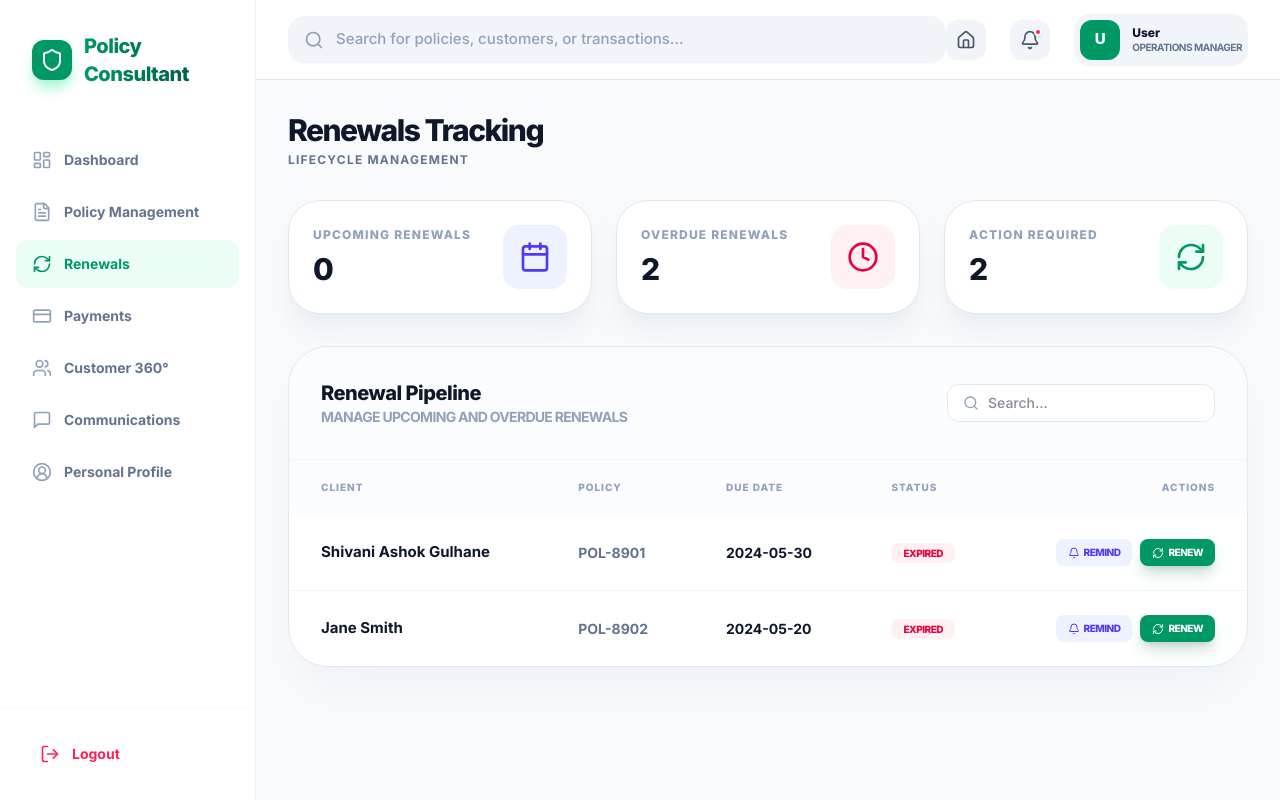
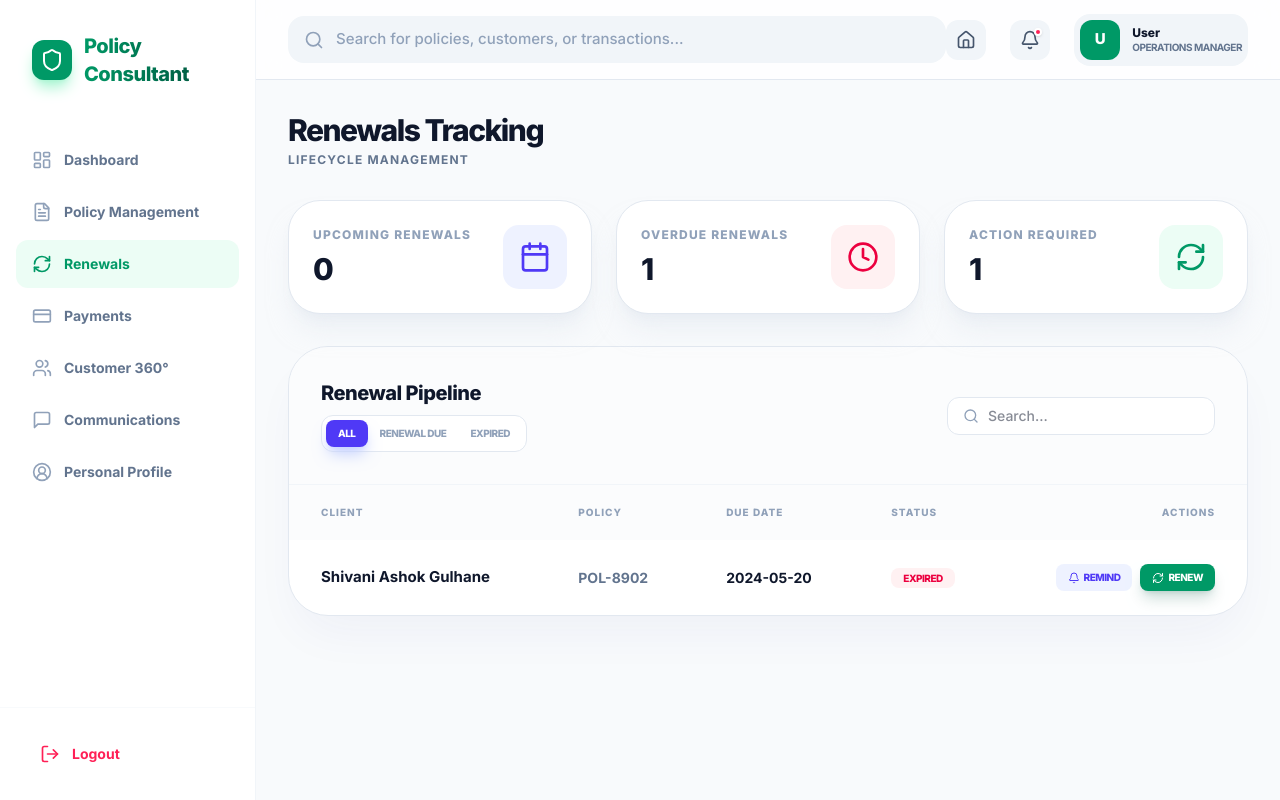
Before and after one commit to Gulhane-Shivani/policy_consultant, a React (Vite) app: page /admin/renewals in a window 1280 px wide. Built offline with nearby package versions, Linux system fonts and the light colour scheme; sample sign-in values are in the browser's storage.

Commit message:
renewals tracking dashboard with policy filtering, status monitoring, and renewal management functionality

```diff
--- a/src/pages/dashboard/shared/Renewals.jsx
+++ b/src/pages/dashboard/shared/Renewals.jsx
@@ -12,6 +12,7 @@ const Renewals = () => {
   const [loading, setLoading] = useState(true);
   const [policies, setPolicies] = useState([]);
   const [searchTerm, setSearchTerm] = useState('');
+  const [filterStatus, setFilterStatus] = useState('All');
   const [isModalOpen, setIsModalOpen] = useState(false);
   const [selectedPolicy, setSelectedPolicy] = useState(null);
   const [receiptId, setReceiptId] = useState('');
@@ -31,14 +32,14 @@ const Renewals = () => {
     const mockData = [
       {
         id: 1, policy_number: 'POL-8901', client_name: 'Shivani Ashok Gulhane', type: 'Life Insurance', premium: '1200',
-        start_date: '2023-01-15', end_date: '2024-05-30', nominee_name: 'Mary Doe', nominee_relation: 'Spouse',
+        start_date: '2023-01-15', end_date: '2026-06-10', nominee_name: 'Mary Doe', nominee_relation: 'Spouse',
         benefits: 'Death cover, Critical illness', provider: 'HDFC Life', domain: 'hdfclife.com',
         contact: '+91 98765 43210', address: 'Plot 42, Sector 5, Mumbai, MH',
         payment_history: [{ date: '2023-01-15', amount: '1200', status: 'Paid' }],
         renewal_history: [{ date: '2023-01-15', type: 'Initial' }]
       },
       {
-        id: 2, policy_number: 'POL-8902', client_name: 'Jane Smith', type: 'Health Insurance', premium: '850',
+        id: 2, policy_number: 'POL-8902', client_name: 'Shivani Ashok Gulhane', type: 'Health Insurance', premium: '850',
         start_date: '2023-05-20', end_date: '2024-05-20', nominee_name: 'Sarah Smith', nominee_relation: 'Daughter',
         benefits: 'In-patient coverage', provider: 'Niva Bupa', domain: 'nivabupa.com',
         contact: '+91 98765 43210', address: 'Plot 42, Sector 5, Mumbai, MH',
@@ -116,10 +117,12 @@ const Renewals = () => {
     fetchPolicies();
   };
 
-  const filteredPolicies = policies.filter(p =>
-    p.client_name.toLowerCase().includes(searchTerm.toLowerCase()) ||
-    p.policy_number.toLowerCase().includes(searchTerm.toLowerCase())
-  );
+  const filteredPolicies = policies.filter(p => {
+    const matchesSearch = p.client_name.toLowerCase().includes(searchTerm.toLowerCase()) ||
+      p.policy_number.toLowerCase().includes(searchTerm.toLowerCase());
+    const currentStatus = getValidatedStatus(p);
+    return matchesSearch && (filterStatus === 'All' || currentStatus === filterStatus);
+  });
 
   const stats = [
     { label: 'Upcoming Renewals', value: policies.filter(p => getValidatedStatus(p) === 'Renewal Due').length.toString(), icon: Calendar, color: 'text-indigo-600', bg: 'bg-indigo-50' },
@@ -156,7 +159,17 @@ const Renewals = () => {
         <div className="p-8 border-b border-slate-100 flex flex-col md:flex-row justify-between items-center gap-4 bg-slate-50/50">
           <div>
             <h2 className="text-xl font-black text-slate-900 tracking-tight">Renewal Pipeline</h2>
-            <p className="text-sm font-bold text-slate-400 uppercase tracking-tighter">Manage upcoming and overdue renewals</p>
+            <div className="flex items-center bg-white border border-slate-200 rounded-xl p-1 mt-2">
+              {['All', 'Renewal Due', 'Expired'].map((status) => (
+                <button
+                  key={status}
+                  onClick={() => setFilterStatus(status)}
+                  className={`px-3 py-1.5 text-[10px] font-black uppercase tracking-tighter rounded-lg transition-all ${filterStatus === status ? 'bg-indigo-600 text-white shadow-lg shadow-indigo-200' : 'text-slate-400 hover:text-indigo-600'}`}
+                >
+                  {status}
+                </button>
+              ))}
+            </div>
           </div>
           <div className="flex items-center space-x-3">
             <div className="relative">
```
